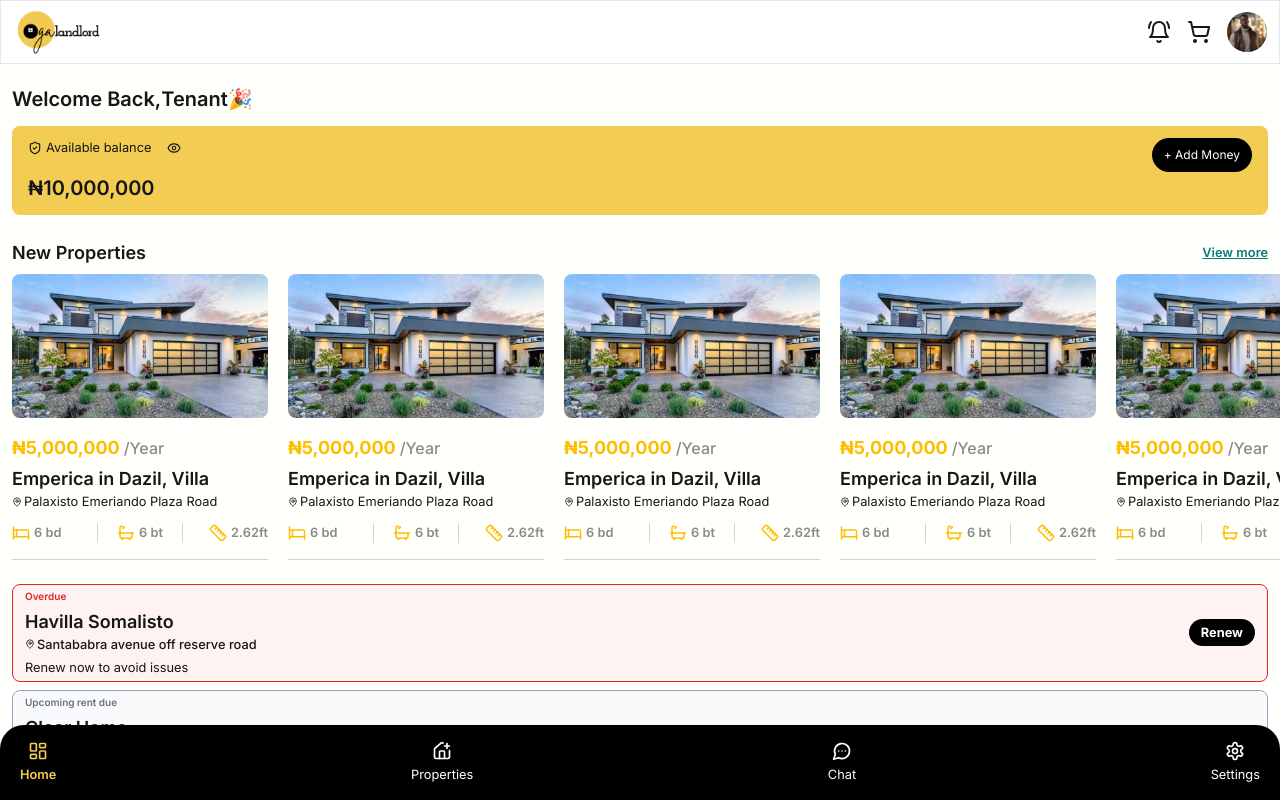
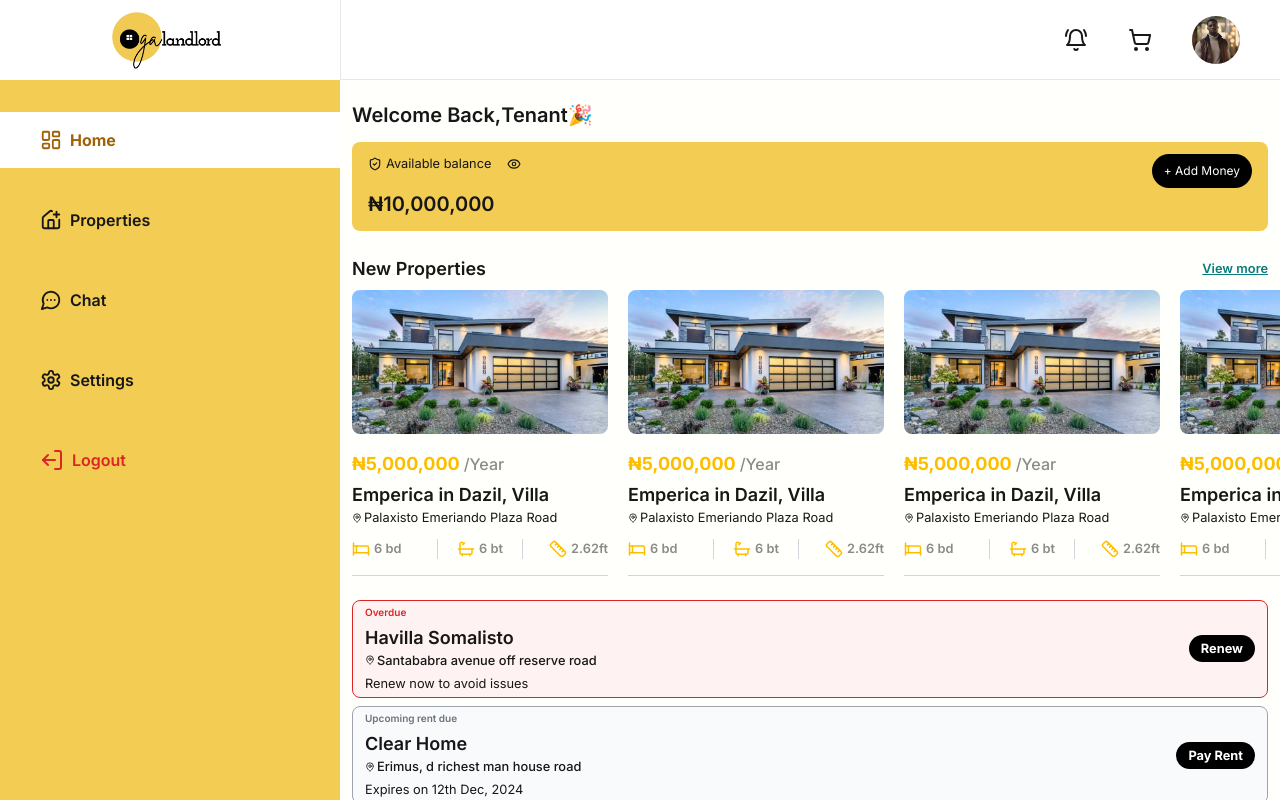
Before and after one commit to dev-enthusias/text-landlord, a Next.js app: page /dashboard in a window 1280 px wide. Shown: the top 802 px of the page. Built offline with nearby package versions, Linux system fonts and the light colour scheme.

Commit message:
feature: create sidebar for deskop screen; improve ui topbar to be responsive

```diff
--- a/src/app/dashboard/layout.tsx
+++ b/src/app/dashboard/layout.tsx
@@ -1,7 +1,14 @@
+import Sidebar from "@/components/general/sidebar";
+
 export default function DashboardLayout({
   children,
 }: {
   children: React.ReactNode;
 }) {
-  return <section className="min-h-dvh bg-yellow-50/[15%]">{children}</section>;
+  return (
+    <section className="flex max-h-dvh min-h-dvh overflow-hidden bg-yellow-50/[15%]">
+      <Sidebar />
+      <div className="grow overflow-y-auto">{children}</div>
+    </section>
+  );
 }
--- a/src/components/general/footer-menu.tsx
+++ b/src/components/general/footer-menu.tsx
@@ -8,7 +8,7 @@ import NavLink from "./navlink";
 
 export default function Menu() {
   return (
-    <footer>
+    <footer className="lg:hidden">
       <ul className="fixed bottom-0 flex w-full justify-between rounded-t-3xl bg-black px-5 py-4 text-background">
         <li>
           <NavLink
--- /dev/null
+++ b/src/components/general/sidebar.tsx
@@ -0,0 +1,88 @@
+import { routes } from "@/constants/routes";
+import Image from "next/image";
+import Link from "next/link";
+import NavLink from "./navlink";
+import {
+  LayoutDashboardIcon,
+  LogOutIcon,
+  LucideHousePlus,
+  LucideSettings,
+  MessageCircleMoreIcon,
+} from "lucide-react";
+
+export default function Sidebar() {
+  return (
+    <aside className="hidden w-[340px] shrink-0 bg-primary lg:block">
+      <div className="flex h-20 items-center justify-center bg-white">
+        <Link href={routes.HOME} className="relative block h-32 w-32">
+          <Image
+            src="/logos/logo-transparent.png"
+            alt="Oga landlord logo"
+            fill
+            priority
+            className="mt-3 h-32 w-32"
+          />
+        </Link>
+      </div>
+
+      <ul className="my-8 flex flex-col gap-y-6">
+        <li>
+          <NavLink
+            exact
+            className="flex items-center gap-x-2 px-10 py-4 font-semibold hover:bg-white"
+            activeClassName="text-yellow-700 bg-white font-bold"
+            href={routes.DASHBOARD}
+          >
+            <LayoutDashboardIcon size={22} />
+            Home
+          </NavLink>
+        </li>
+        <li>
+          <NavLink
+            className="flex items-center gap-x-2 px-10 py-4 font-semibold hover:bg-white"
+            activeClassName="font-bold text-yellow-700 bg-white"
+            href={routes.DASHBOARDPROPERTIES}
+          >
+            <LucideHousePlus size={22} />
+            Properties
+          </NavLink>
+        </li>
+        <li>
+          <NavLink
+            className="flex items-center gap-x-2 px-10 py-4 font-semibold hover:bg-white"
+            activeClassName="font-bold text-yellow-700 bg-white"
+            href={routes.DASHBOARDCHAT}
+          >
+            <MessageCircleMoreIcon size={22} />
+            Chat
+          </NavLink>
+        </li>
+        <li>
+          <NavLink
+            className="flex items-center gap-x-2 px-10 py-4 font-semibold hover:bg-white"
+            activeClassName="font-bold text-yellow-700 bg-white"
+            href={routes.DASHBOARDSETTINGS}
+          >
+            <LucideSettings size={22} />
+            Settings
+          </NavLink>
+        </li>
+        <li>
+          {/* <form>
+          <button className="flex gap-x-2 px-1 font-bold text-red-600">
+            <LogOutIcon className="-rotate-180" />
+            Logout
+          </button>
+        </form> */}
+          <Link
+            href={routes.LOGIN}
+            className="flex items-center gap-x-2 px-10 py-4 font-semibold text-red-600"
+          >
+            <LogOutIcon className="-rotate-180" />
+            Logout
+          </Link>
+        </li>
+      </ul>
+    </aside>
+  );
+}
--- a/src/components/general/topbar.tsx
+++ b/src/components/general/topbar.tsx
@@ -5,8 +5,8 @@ import Link from "next/link";
 
 export default function Topbar() {
   return (
-    <header className="sticky top-0 z-50 flex h-16 justify-between overflow-hidden border bg-white px-3">
-      <Link href={routes.HOME}>
+    <header className="sticky top-0 z-50 flex h-16 justify-between overflow-hidden border-b bg-white px-3 lg:h-20 lg:justify-end lg:border-l lg:px-10">
+      <Link href={routes.HOME} className="lg:hidden">
         <Image
           src="/logos/logo-transparent.png"
           alt="Oga landlord logo"
@@ -17,7 +17,7 @@ export default function Topbar() {
         />
       </Link>
 
-      <div className="flex items-center gap-x-4">
+      <div className="flex items-center gap-x-4 lg:gap-x-10">
         <Link href={routes.DASHBOARDNOTIFICATIONS}>
           <LucideBellRing />
         </Link>
@@ -25,12 +25,12 @@ export default function Topbar() {
           <LucideShoppingCart />
         </Link>
         <Link href={routes.DASHBOARDPROFILE}>
-          <div className="relative h-10 w-10 overflow-hidden rounded-full bg-gray-300">
+          <div className="relative h-10 w-10 overflow-hidden rounded-full bg-gray-300 lg:h-12 lg:w-12">
             <Image
               src="/images/profile-img.jpeg"
               alt="Tenant profile photo"
               fill
-              sizes="40px"
+              sizes="100vw"
               style={{ objectFit: "cover" }}
             />
           </div>
--- a/src/constants/routes.ts
+++ b/src/constants/routes.ts
@@ -23,4 +23,5 @@ export const routes = {
   DASHBOARDADDMONEY: "/dashboard/add-money",
   DASHBOARDCHANGEPASSWORD: "/dashboard/change-password",
   DASHBOARDRENTEDPROPERTIES: "/dashboard/rented-properties",
+  DASHBOARDCHAT: "/dashboard/chat",
 };
```
